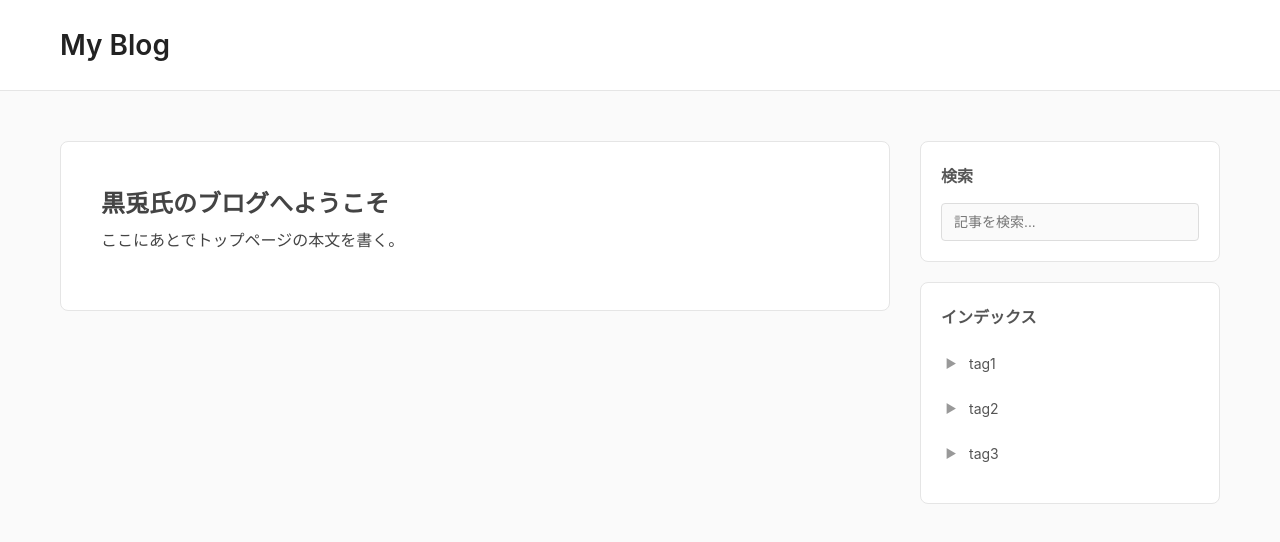
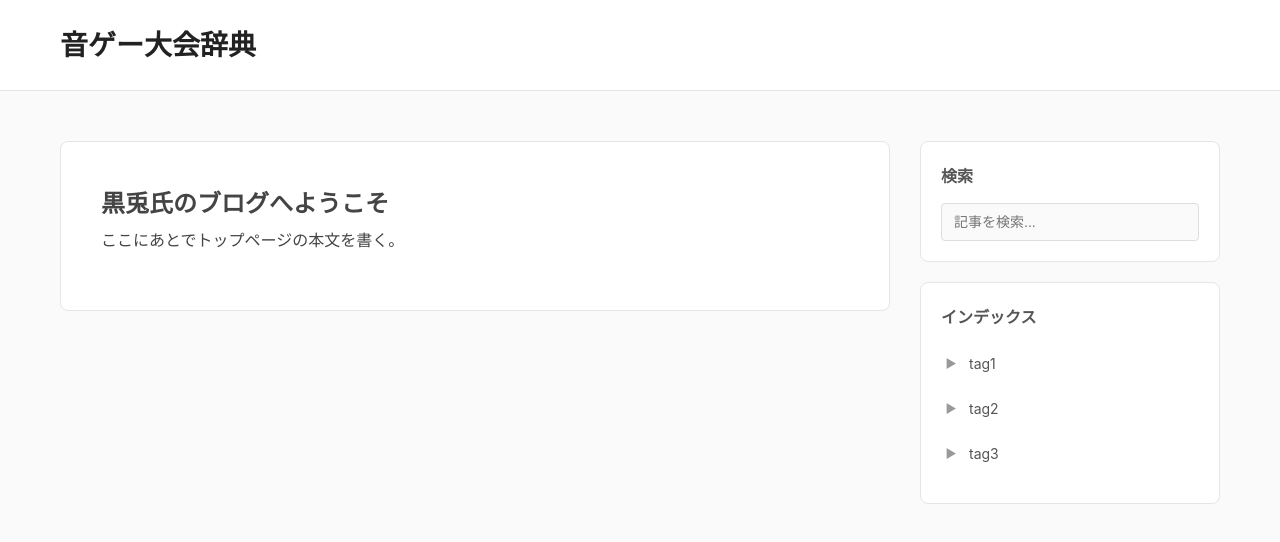
Before and after one commit to KurouSaShi/portfolio, a plain HTML site: page blog/top.html in a window 1280 px wide. Drawn offline with Linux system fonts and the light colour scheme.

Commit message:
Update top.html

```diff
--- a/blog/top.html
+++ b/blog/top.html
@@ -9,7 +9,7 @@
 <body>
     <header>
         <div class="header-content">
-            <h1><a href="top.html" style="color: inherit; text-decoration: none;">My Blog</a></h1>
+            <h1><a href="top.html" style="color: inherit; text-decoration: none;">音ゲー大会辞典</a></h1>
             <button class="sidebar-toggle" onclick="toggleSidebar()">
                 <span class="hamburger"></span>
                 <span class="hamburger"></span>
```
